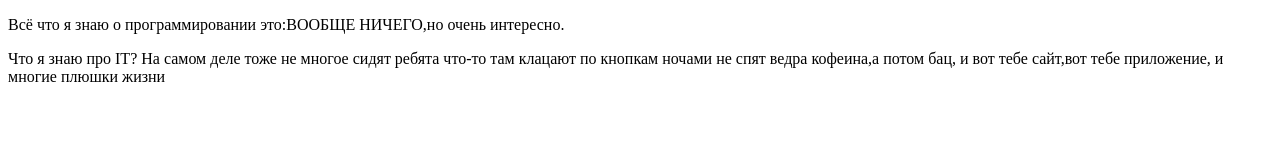
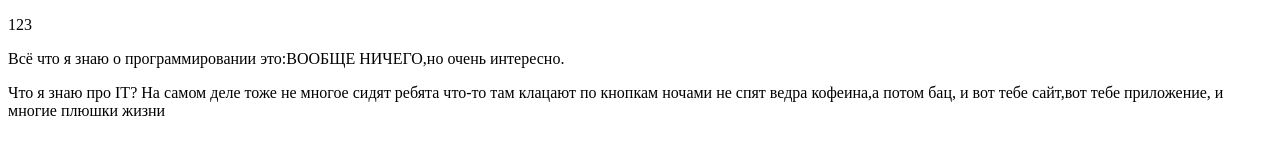
Before and after one commit to Demonashik/Academy, a plain HTML site: page index.html in a window 1280 px wide. Drawn offline with Linux system fonts and the light colour scheme.

Commit message:
one more commit

```diff
--- a/index.html
+++ b/index.html
@@ -6,6 +6,7 @@
     <title>Document</title>
 </head>
 <body>
+    <p> 123</p>
     <p>Всё что я знаю о программировании это:ВООБЩЕ НИЧЕГО,но очень интересно.</p>
     <p>Что я знаю про IT? На самом деле тоже не многое сидят ребята что-то там клацают по кнопкам ночами не спят ведра кофеина,а потом бац, и вот тебе сайт,вот тебе приложение, и многие плюшки жизни</p>
 </body>
```
